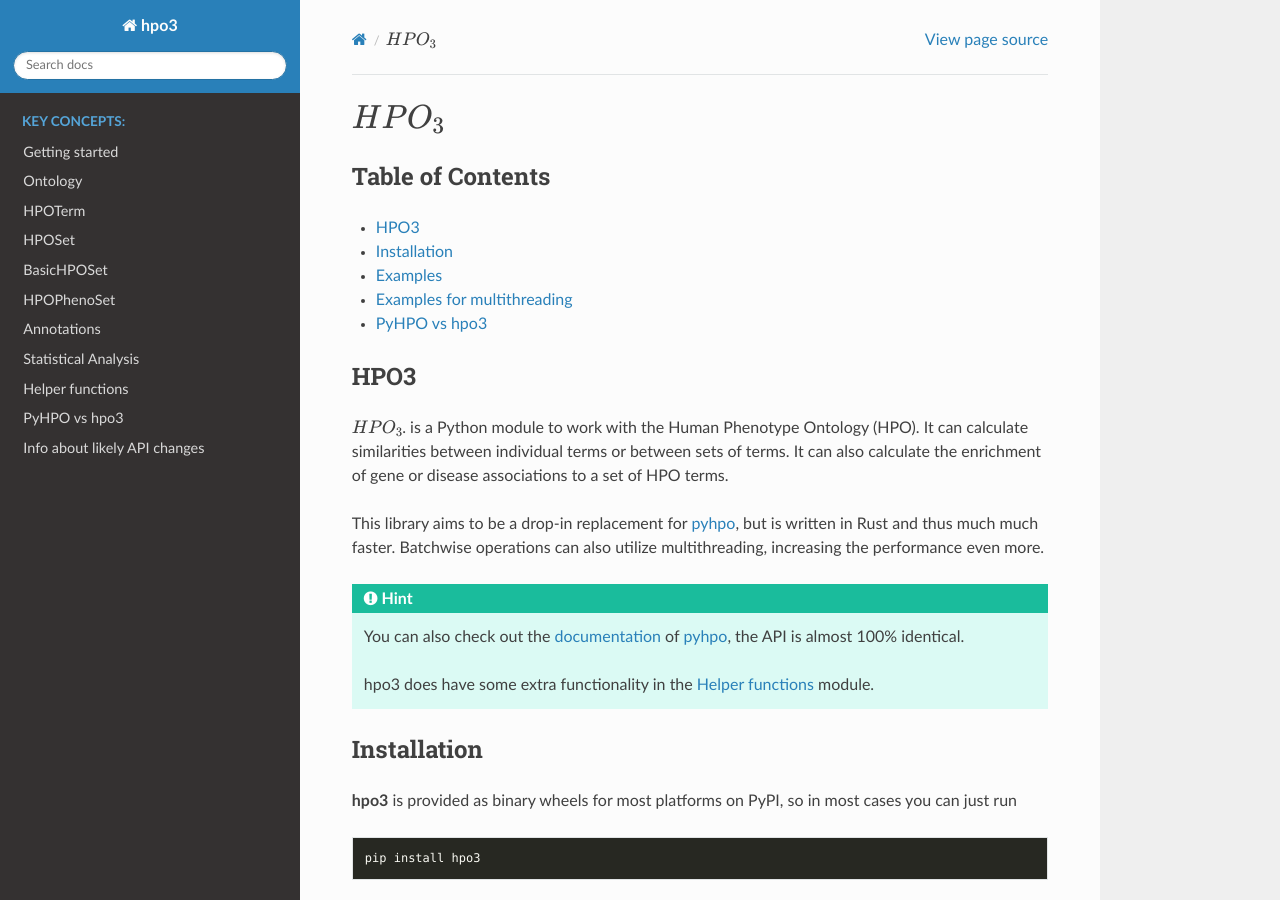
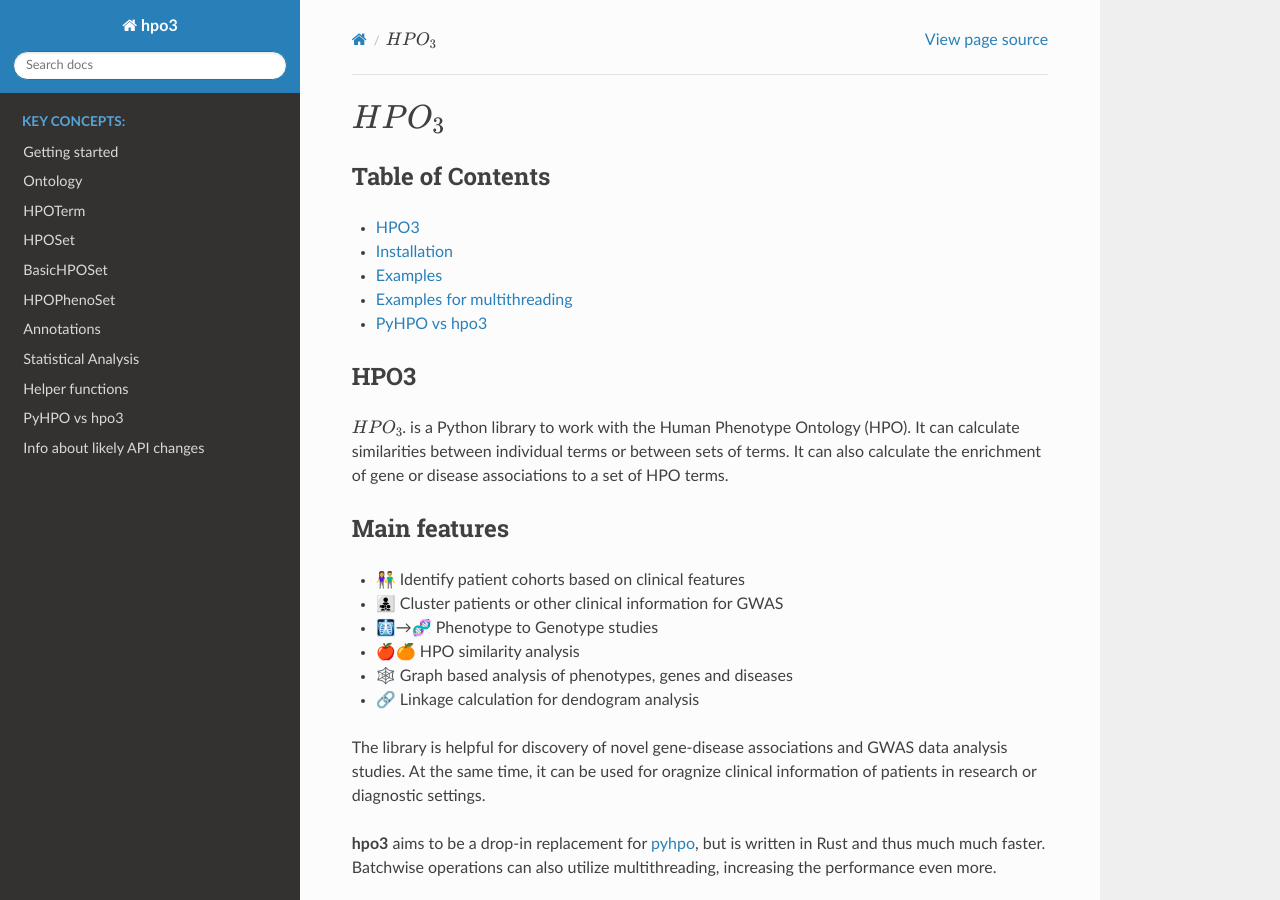
Before and after one commit to anergictcell/hpo3, a Sphinx documentation site: the page built from docs/index.rst, in a window 1280 px wide and 900 px high. Built offline with Sphinx 7.4.7 and the Read the Docs theme 2.0.0, drawn with Linux system fonts in a browser that asks for light colours.

Commit message:
Documentation updates

```diff
--- a/docs/index.rst
+++ b/docs/index.rst
@@ -32,11 +32,26 @@ Table of Contents
 HPO3
 ====
 
-:math:`HPO_3`. is a Python module to work with the Human Phenotype Ontology (HPO). It can calculate similarities between individual terms or between sets of terms. It can also calculate the enrichment of gene or disease associations to a set of HPO terms.
+:math:`HPO_3`. is a Python library to work with the Human Phenotype Ontology (HPO). It can calculate similarities between individual terms or between sets of terms. It can also calculate the enrichment of gene or disease associations to a set of HPO terms.
 
-This library aims to be a drop-in replacement for `pyhpo <https://pypi.org/project/pyhpo/>`_, but is written in Rust and thus much much faster. Batchwise operations can also utilize multithreading, increasing the performance even more.
+
+Main features
+=============
+
+* 👫 Identify patient cohorts based on clinical features
+* 👨‍👧‍👦 Cluster patients or other clinical information for GWAS
+* 🩻→🧬 Phenotype to Genotype studies
+* 🍎🍊 HPO similarity analysis
+* 🕸️ Graph based analysis of phenotypes, genes and diseases
+* 🔗 Linkage calculation for dendogram analysis
+
+
+The library is helpful for discovery of novel gene-disease associations and GWAS data analysis studies. At the same time, it can be used for oragnize clinical information of patients in research or diagnostic settings.
+
+**hpo3** aims to be a drop-in replacement for `pyhpo <https://pypi.org/project/pyhpo/>`_, but is written in Rust and thus much much faster. Batchwise operations can also utilize multithreading, increasing the performance even more.
 
 .. hint::
+
    You can also check out the `documentation <https://pyhpo.readthedocs.io>`_ of `pyhpo <https://pypi.org/project/pyhpo/>`_, the API is almost 100% identical.
 
    hpo3 does have some extra functionality in the :doc:`helper` module.
```
Also changed, not shown: 3 other files.
